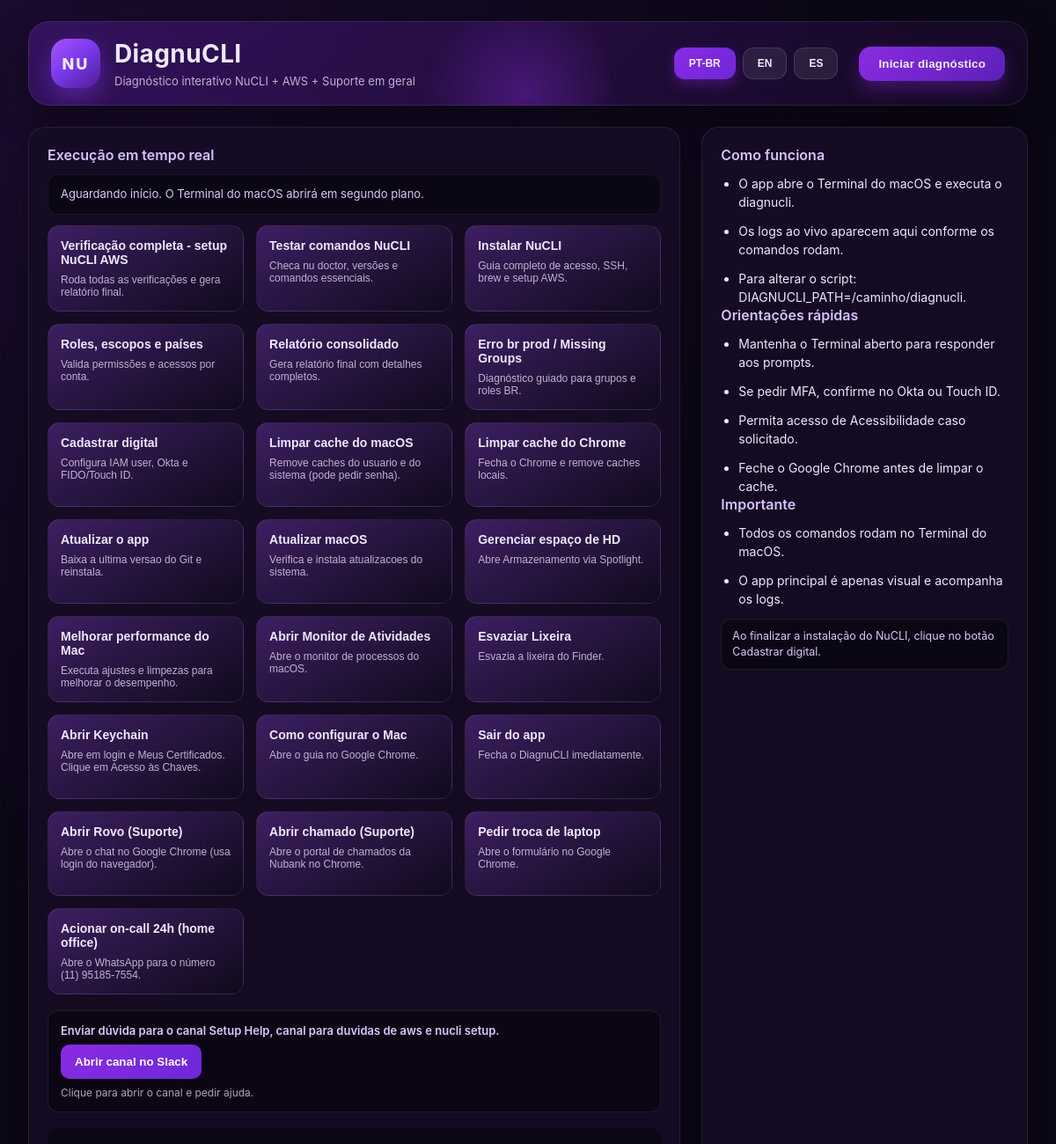
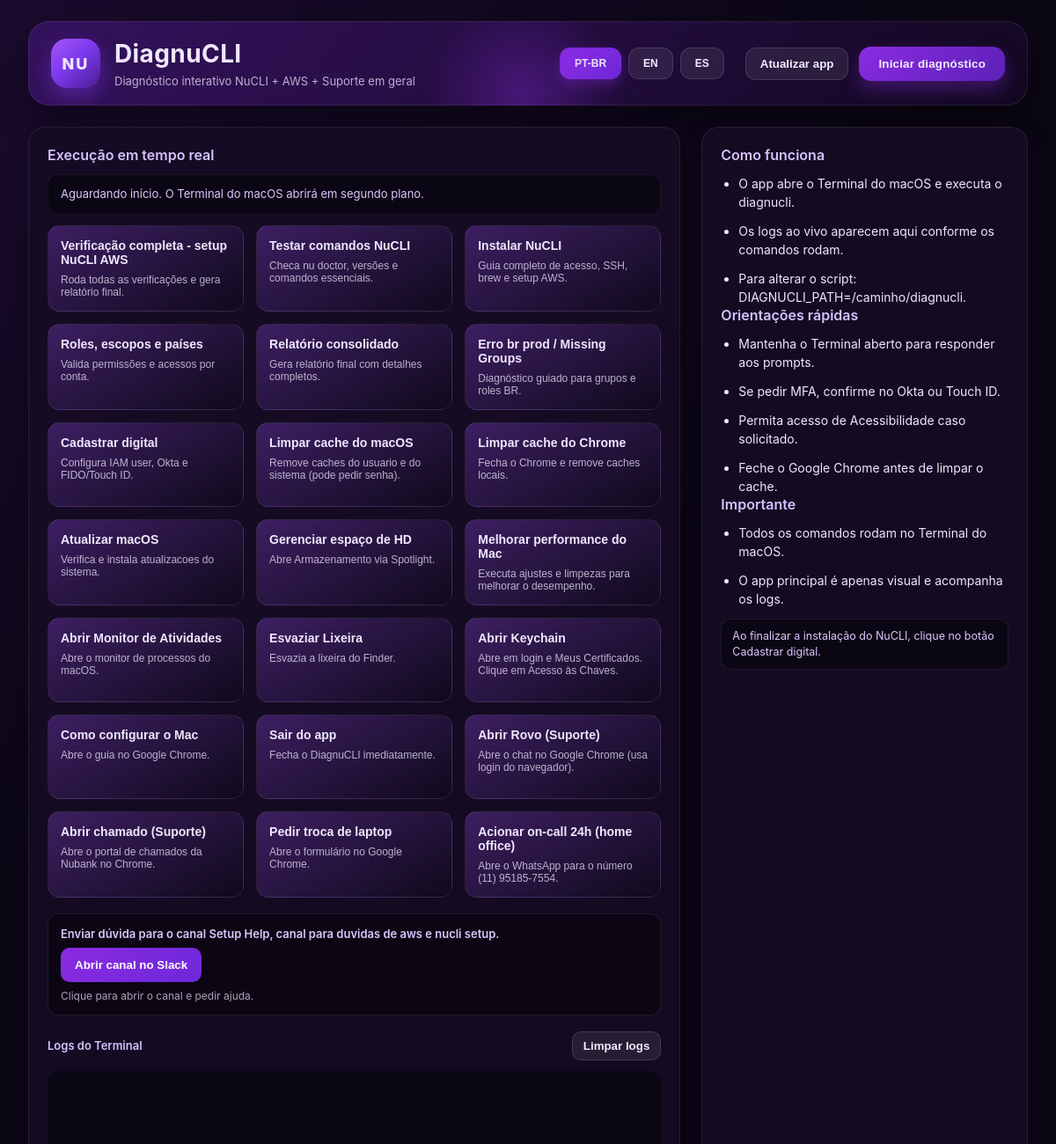
Before and after one commit to Danilow88/Nucli-fix, an Electron app: page diagnucli-electron/index.html in a window 1200 px wide. Shown: the top 1300 px of the page at 88% size. Drawn offline with Linux system fonts and the light colour scheme; no server answers.

Commit message:
Move update to header and add clear log

```diff
--- a/diagnucli-electron/index.html
+++ b/diagnucli-electron/index.html
@@ -20,12 +20,16 @@
             <p data-i18n="subtitle">Diagnóstico interativo NuCLI + AWS</p>
           </div>
         </div>
-        <div class="controls">
+          <div class="controls">
           <div class="lang-toggle">
             <button class="lang-btn" data-lang="pt">PT-BR</button>
             <button class="lang-btn" data-lang="en">EN</button>
             <button class="lang-btn" data-lang="es">ES</button>
           </div>
+            <button class="control-action" data-action="update-app" data-i18n="updateHeader">
+              <span class="menu-icon" aria-hidden="true">🔄</span>
+              Atualizar app
+            </button>
           <button id="startButton" data-i18n="startButton">
             <span class="menu-icon" aria-hidden="true">🚀</span>
             Iniciar diagnóstico
@@ -121,15 +125,6 @@
               </span>
               <span class="menu-desc" data-i18n="cacheChromeDesc">
                 Fecha o Chrome e remove caches locais.
-              </span>
-            </button>
-            <button class="menu-card" data-action="update-app">
-              <span class="menu-title" data-i18n="updateTitle">
-                <span class="menu-icon" aria-hidden="true">⬇️</span>
-                Atualizar o app
-              </span>
-              <span class="menu-desc" data-i18n="updateDesc">
-                Baixa a ultima versao do Git e reinstala.
               </span>
             </button>
             <button class="menu-card" data-action="update-macos">
@@ -255,6 +250,13 @@
               Clique para abrir o canal e pedir ajuda.
             </div>
           </div>
+          <div class="log-toolbar">
+            <div class="log-title" data-i18n="logTitle">Logs do Terminal</div>
+            <button class="log-clear" data-action="clear-log" data-i18n="clearLogButton">
+              <span class="menu-icon" aria-hidden="true">🧽</span>
+              Limpar logs
+            </button>
+          </div>
           <div class="log" id="logOutput"></div>
           <div class="hint" data-i18n="hint">
             Digite e responda no Terminal do macOS. Aqui você acompanha os
--- a/diagnucli-electron/preload.js
+++ b/diagnucli-electron/preload.js
@@ -15,5 +15,6 @@
   openSetupHelp: () => ipcRenderer.invoke("open-setup-help"),
   sendToRovo: (text) => ipcRenderer.invoke("rovo-send-text", text),
   openMicPermissions: () => ipcRenderer.invoke("open-mic-permissions"),
-  exitApp: () => ipcRenderer.invoke("exit-app")
+  exitApp: () => ipcRenderer.invoke("exit-app"),
+  clearLog: () => ipcRenderer.invoke("clear-log")
 });
--- a/diagnucli-electron/renderer.js
+++ b/diagnucli-electron/renderer.js
@@ -38,6 +38,9 @@
     cacheChromeDesc: "Fecha o Chrome e remove caches locais.",
     updateTitle: "Atualizar o app",
     updateDesc: "Baixa a ultima versao do Git e reinstala.",
+    updateHeader: "Atualizar app",
+    logTitle: "Logs do Terminal",
+    clearLogButton: "Limpar logs",
     macosUpdateTitle: "Atualizar macOS",
     macosUpdateDesc: "Verifica e instala atualizacoes do sistema.",
     manageDiskTitle: "Gerenciar espaço de HD",
@@ -114,6 +117,9 @@
     cacheChromeDesc: "Quits Chrome and removes local caches.",
     updateTitle: "Update app",
     updateDesc: "Pulls latest Git version and reinstalls.",
+    updateHeader: "Update app",
+    logTitle: "Terminal logs",
+    clearLogButton: "Clear logs",
     macosUpdateTitle: "Update macOS",
     macosUpdateDesc: "Checks and installs system updates.",
     manageDiskTitle: "Manage disk space",
@@ -189,6 +195,9 @@
     cacheChromeDesc: "Cierra Chrome y elimina cachés locales.",
     updateTitle: "Actualizar app",
     updateDesc: "Descarga la última versión de Git y reinstala.",
+    updateHeader: "Actualizar app",
+    logTitle: "Registros del Terminal",
+    clearLogButton: "Limpiar logs",
     macosUpdateTitle: "Actualizar macOS",
     macosUpdateDesc: "Verifica e instala actualizaciones del sistema.",
     manageDiskTitle: "Administrar espacio en disco",
@@ -332,7 +341,8 @@
   "open-mac-setup": "Open Mac setup guide",
   "exit-app": "Exit app",
   "request-laptop": "Request laptop replacement",
-  "open-oncall": "Open WhatsApp on-call"
+  "open-oncall": "Open WhatsApp on-call",
+  "clear-log": "Clear logs"
 };
 
 const sendAction = async (actionId) => {
@@ -344,6 +354,10 @@
     await window.diagnucli.installNucli(currentLang);
   } else if (actionId === "exit-app") {
     await window.diagnucli.exitApp();
+    return;
+  } else if (actionId === "clear-log") {
+    logOutput.textContent = "";
+    await window.diagnucli.clearLog();
     return;
   } else {
     await window.diagnucli.runAction(actionId);
--- a/diagnucli-electron/styles.css
+++ b/diagnucli-electron/styles.css
@@ -96,6 +96,9 @@
   font-weight: 600;
   cursor: pointer;
   transition: transform 0.2s ease, box-shadow 0.2s ease, border 0.2s ease;
+  display: inline-flex;
+  align-items: center;
+  gap: 8px;
 }
 
 .controls button:hover {
@@ -137,6 +140,10 @@
   display: inline-flex;
   align-items: center;
   gap: 8px;
+}
+
+.control-action {
+  background: rgba(255, 255, 255, 0.1);
 }
 
 .main {
@@ -297,6 +304,39 @@
   white-space: pre-wrap;
 }
 
+.log-toolbar {
+  display: flex;
+  align-items: center;
+  justify-content: space-between;
+  margin: 10px 0 12px;
+}
+
+.log-title {
+  font-weight: 600;
+  font-size: 13px;
+  color: #d5c2ff;
+}
+
+.log-clear {
+  background: rgba(255, 255, 255, 0.08);
+  color: #f2ecff;
+  border: 1px solid rgba(255, 255, 255, 0.12);
+  padding: 8px 12px;
+  border-radius: 10px;
+  font-weight: 600;
+  cursor: pointer;
+  display: inline-flex;
+  align-items: center;
+  gap: 6px;
+  transition: transform 0.2s ease, box-shadow 0.2s ease, border 0.2s ease;
+}
+
+.log-clear:hover {
+  transform: translateY(-1px);
+  box-shadow: 0 8px 16px rgba(138, 43, 226, 0.25);
+  border-color: rgba(255, 255, 255, 0.2);
+}
+
 .hint {
   margin-top: 12px;
   font-size: 13px;
```
Also changed, not shown: diagnucli-electron/main.js (+9 -0 lines).
